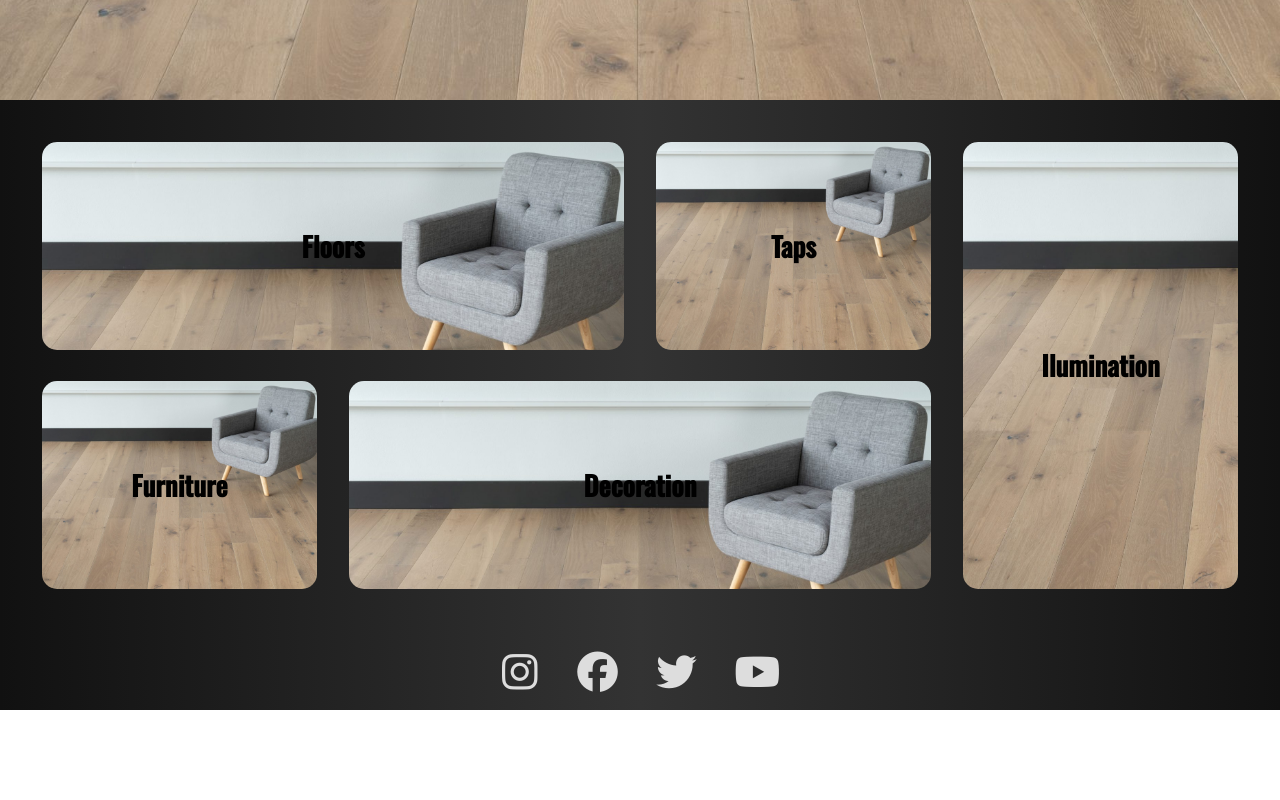
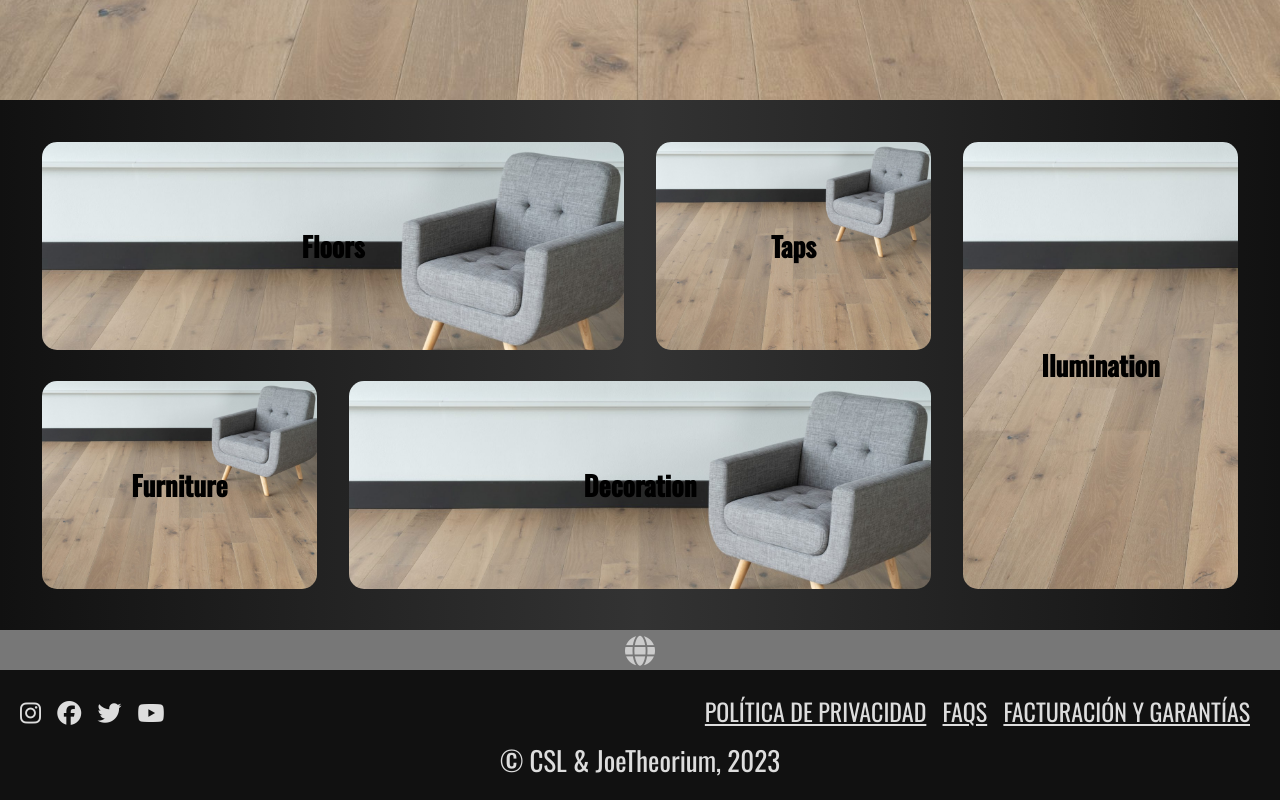
Before and after one commit to raggiodev/HomeDecoration, a plain HTML site: page index.html in a window 1280 px wide. Shown: the part 620-1420 px from the top of the page. Before the commit the page ends 1330 px from the top, so only its background shows below. Drawn offline with nearby package versions, Linux system fonts and the light colour scheme.

Commit message:
Mejorando? footer

```diff
--- a/index.html
+++ b/index.html
@@ -53,7 +53,12 @@
         </div>
         <button id="scrollButton" onclick="scrollToTop()"><i class="fa-solid fa-chevron-up"></i></button>
     </main>
+    <div class="site-icon">
+        <i class="fa-solid fa-globe"></i>
+    </div>
     <footer>
+        <div class="footer-content">
+            <div class="social-media">
                 <ul>
                     <li>
                         <a href="#"><i class="fa-brands fa-instagram"></i></a>
@@ -68,7 +73,20 @@
                         <a href="#"><i class="fa-brands fa-youtube"></i></a>
                     </li>
                 </ul>
+            </div>
+            <div class="additional-info">
+                <ul>
+                    <li><a href="#">POLÍTICA DE PRIVACIDAD</a></li>
+                    <li><a href="#">FAQS</a></li>
+                    <li><a href="#">FACTURACIÓN Y GARANTÍAS</a></li>
+                </ul>
+            </div>
+        </div>
+        <div class="footer-text">
+            <p>&copy; CSL & JoeTheorium, 2023</p>
+        </div>
     </footer>
+
     <script src="https://cdn.jsdelivr.net/npm/@splidejs/splide@4.1.4/dist/js/splide.min.js"></script>
     <script src="script.js"></script>
 </body>
--- a/style.css
+++ b/style.css
@@ -111,11 +111,9 @@ main {
     from {
         background-position: top left;
     }
-
     50% {
         background-position: bottom right;
     }
-
     from {
         background-position: top left;
     }
@@ -211,47 +209,75 @@ main {
     from {
         translate: 0 0;
     }
-
     50% {
         translate: 0 -.1em;
     }
-
     to {
         translate: 0 0;
     }
 }
 
-/*FOOTER*/
-footer {
-    height: 10vh;
-    display: flex;
-    justify-content: center;
-    align-items: center;
+/* Div icon pre-footer */
+.site-icon {
+    text-align: center;
+    background-color: #777;
 }
 
-footer ul {
-    display: flex;
-    gap: 2.5rem;
-    list-style: none;
-    justify-content: center;
+.site-icon i {
+    font-size: 30px;
+    color: #ccc;
 }
 
-footer ul li a * {
-    scale: 1.5;
+/* FOOTER */
+footer {
+    background-color: #111;
+    color: #ddd;
+    padding: 20px;
+}
+
+.footer-content {
+    display: grid;
+    /* Primer div ocupa ancho disponible, segundo div ocupa ancho necesario */
+    grid-template-columns: 1fr auto;
+    align-items: center;
+    gap: 10px;
+}
+
+.social-media ul,
+.additional-info ul {
+    list-style: none;
+    padding: 0;
+    margin: 0;
+}
+
+.social-media ul li,
+.additional-info ul li {
+    display: inline-block;
+    margin-right: 10px;
+}
+
+.social-media ul li a *,
+.additional-info ul li a {
+    font-size: 24px;
     color: #ddd;
     transition: .5s ease;
 }
 
-footer ul li a *:hover {
-    scale: 1.7;
+.social-media ul li a *:hover,
+.additional-info ul li a:hover {
     color: #fff;
+    transform: scale(1.5);
+}
+
+.footer-text {
+    text-align: center;
+    margin-top: 10px;
 }
 
 @media screen and (max-width: 768px) {
     .splide li {
         font-size: 4em;
     }
-
     .sectors {
         padding: 1rem;
         gap: .5rem;
```
Lines whose indentation alone changed are shown as unchanged.
